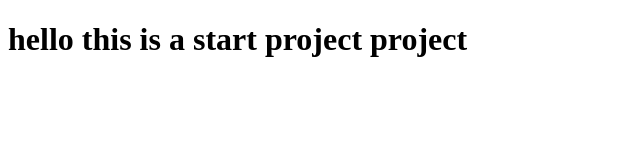
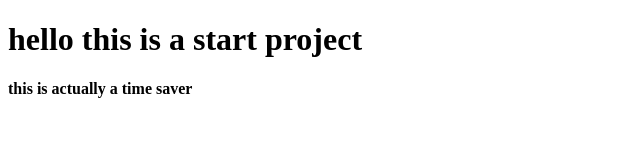
Before and after one commit to mayo01/mayotech1, a plain HTML site: page index.html in a window 1280 px wide. Shown: the whole page, without its empty margins (0-640 px from the left). Drawn offline with Linux system fonts and the light colour scheme.

Commit message:
next version of web file.

```diff
--- a/index.html
+++ b/index.html
@@ -5,7 +5,7 @@
     <title>Hello project</title>
   </head>
   <body>
-    <h1>hello this is a start project project</h1>
+    <h1>hello this is a start  project <h4 bgcolor="skyblue">this is actually a time saver</h4></h1>
 
   </body>
 </html>
```
